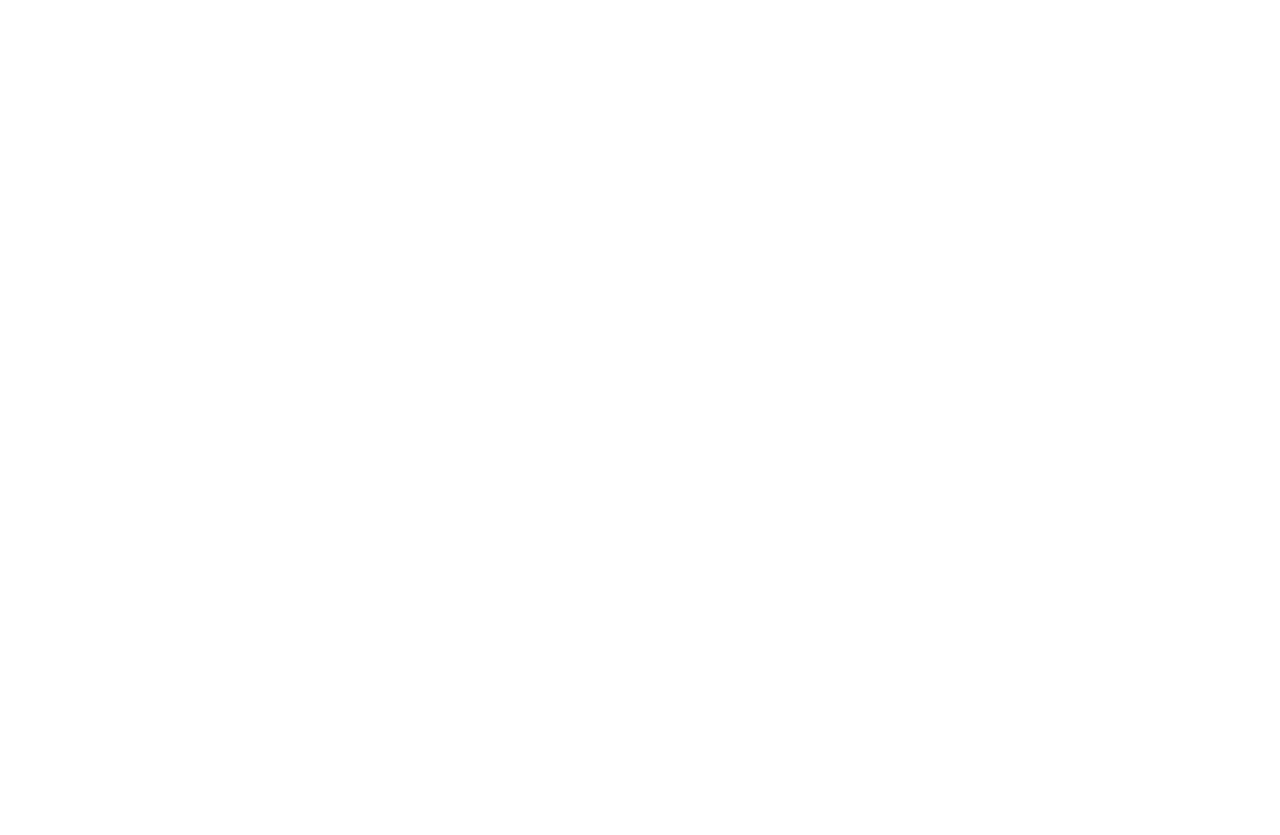
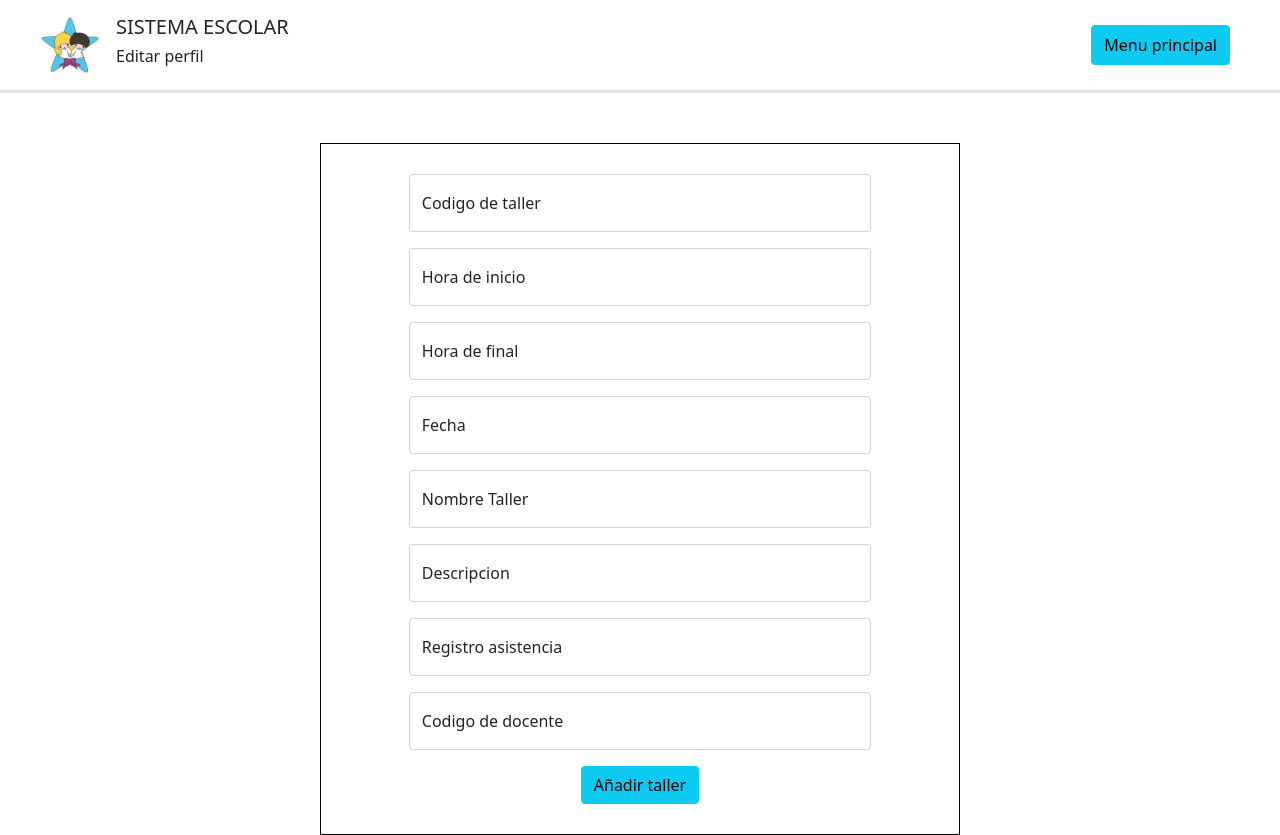
Before and after one commit to angelotacoj/idd_20221, a website: page public/anadir_talleres.html in a window 1280 px wide. Before the commit the page ends 800 px from the top, so only its background shows below. Drawn offline with nearby package versions, Linux system fonts and the light colour scheme.

Commit message:
feat: add anadir_talleres.html

```diff
--- a/public/anadir_talleres.html
+++ b/public/anadir_talleres.html
@@ -0,0 +1,60 @@
+<!DOCTYPE html>
+<html lang="en">
+<head>
+    <meta charset="UTF-8">
+    <meta http-equiv="X-UA-Compatible" content="IE=edge">
+    <meta name="viewport" content="width=device-width, initial-scale=1.0">
+    <link href="https://cdn.jsdelivr.net/npm/bootstrap@5.0.2/dist/css/bootstrap.min.css" rel="stylesheet" integrity="sha384-EVSTQN3/azprG1Anm3QDgpJLIm9Nao0Yz1ztcQTwFspd3yD65VohhpuuCOmLASjC" crossorigin="anonymous">
+    <script src="https://cdn.jsdelivr.net/npm/bootstrap@5.0.2/dist/js/bootstrap.bundle.min.js" integrity="sha384-MrcW6ZMFYlzcLA8Nl+NtUVF0sA7MsXsP1UyJoMp4YLEuNSfAP+JcXn/tWtIaxVXM" crossorigin="anonymous"></script>
+    <link rel="stylesheet" href="style.css">
+    <script src="main.js"></script>
+    <title>Añadir talleres</title>
+</head>
+<body >
+    <nav class="border-bottom">
+        <img src="media/139191135_3819700778053406_7422346157977545339_n.png" alt="" style="width: 60px; height: 60px;">
+        <div class="d-flex flex-column justify-content-center ms-3">
+            <h5 >SISTEMA ESCOLAR</h5>
+            <h6>Editar perfil</h6>
+        </div>
+        <a href="login.html" style="margin-left: auto; display: flex; padding: 10px; text-decoration: none;" >
+            <button type="button" class="btn btn-info">Menu principal</button>
+        </a>
+      </nav>
+    <div class="form form_taller" style="width: 50%; margin-left: 320px;">
+        <div class="form-floating mb-3" style="width: 80%;">
+            <input type="email" class="form-control" id="floatingInput" placeholder="name@example.com">
+            <label for="floatingInput">Codigo de taller</label>
+          </div>
+          <div class="form-floating mb-3" style="width: 80%;">
+            <input type="password" class="form-control" id="floatingPassword" placeholder="Password">
+            <label for="floatingPassword">Hora de inicio</label>
+        </div>
+        <div class="form-floating mb-3" style="width: 80%;">
+            <input type="email" class="form-control" id="floatingInput" placeholder="name@example.com">
+            <label for="floatingInput">Hora de final</label>
+          </div>
+          <div class="form-floating mb-3" style="width: 80%;">
+            <input type="password" class="form-control" id="floatingPassword" placeholder="Password">
+            <label for="floatingPassword">Fecha</label>
+        </div>
+        <div class="form-floating mb-3" style="width: 80%;">
+            <input type="email" class="form-control" id="floatingInput" placeholder="name@example.com">
+            <label for="floatingInput">Nombre Taller</label>
+          </div>
+          <div class="form-floating mb-3" style="width: 80%;">
+            <input type="password" class="form-control" id="floatingPassword" placeholder="Password">
+            <label for="floatingPassword">Descripcion</label>
+        </div>
+        <div class="form-floating mb-3" style="width: 80%;">
+            <input type="email" class="form-control" id="floatingInput" placeholder="name@example.com">
+            <label for="floatingInput">Registro asistencia</label>
+          </div>
+          <div class="form-floating mb-3" style="width: 80%;">
+            <input type="password" class="form-control" id="floatingPassword" placeholder="Password">
+            <label for="floatingPassword">Codigo de docente</label>
+        </div>
+        <button type="button" class="btn btn-info">Añadir taller</button>
+    </div>
+</body>
+</html>
--- a/public/style.css
+++ b/public/style.css
@@ -58,3 +58,11 @@ nav{
     border-style: solid;
     border-color: blue;
 }
+
+.form_taller{
+    display: flex;
+    flex-direction: column;
+    align-items: center;
+    border: 1px solid #000;
+    padding: 30px;
+}
```
